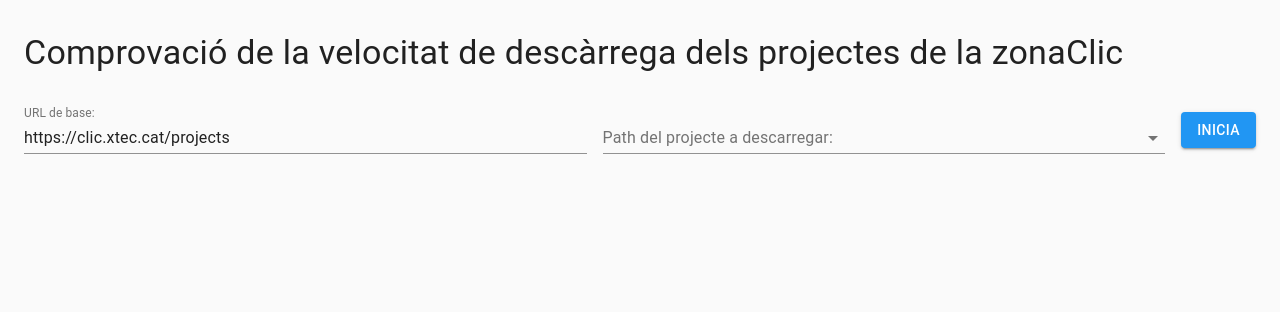
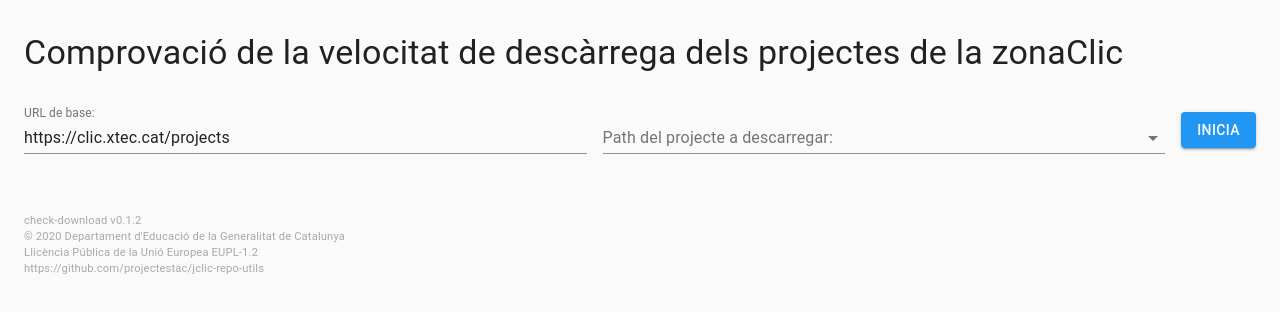
Before and after one commit to projectestac/jclic-repo-utils, a React (Create React App) app in the folder check-download/: page / in a window 1280 px wide. Shown: the top 312 px of the page. Built offline with nearby package versions, Linux system fonts and the light colour scheme.

Commit message:
:pencil: Add app info

```diff
--- a/check-download/src/App.js
+++ b/check-download/src/App.js
@@ -9,6 +9,7 @@ import CircularProgress from '@material-ui/core/CircularProgress';
 import ProjectInfo from './ProjectInfo';
 import { checkFetchResponse } from './utils';
 import projectsList from './projects.json';
+import { version } from '../package.json';
 
 export const DEFAULT_BASE = 'https://clic.xtec.cat/projects';
 
@@ -34,7 +35,11 @@ function App() {
       setProject(null);
       setLoading(true);
       const startTime = Date.now();
-      fetch(`${base}/${path}/project.json`)
+      fetch(`${base}/${path}/project.json`,
+        {
+          cache: 'no-store',
+          credentials: 'same-origin',
+        })
         .then(checkFetchResponse)
         .then(response => response.json())
         .then(prj => {
@@ -74,6 +79,14 @@ function App() {
       {project &&
         <ProjectInfo {...{ base, path, project, initialTime }} />
       }
+      <div className="credits">
+        <p>
+          check-download v{version}<br />
+          © 2020 Departament d'Educació de la Generalitat de Catalunya<br />
+          <a href="https://spdx.org/licenses/EUPL-1.2.html">Llicència Pública de la Unió Europea EUPL-1.2</a><br />
+          <a href="https://github.com/projectestac/jclic-repo-utils">https://github.com/projectestac/jclic-repo-utils</a><br />
+        </p>
+      </div>
     </Container>
   );
 }
--- a/check-download/src/ThreadInfo.js
+++ b/check-download/src/ThreadInfo.js
@@ -31,7 +31,11 @@ class ThreadInfo extends React.Component {
       const { localByteCount, localFileCount } = this.state;
       let result = false;
       try {
-        const response = await fetch(`${this.base}/${this.path}/${file}`);
+        const response = await fetch(`${this.base}/${this.path}/${file}`,
+          {
+            cache: 'no-store',
+            credentials: 'same-origin',
+          });
         checkFetchResponse(response);
         const blob = await (response.blob());
         const time = Date.now() - startTime;
--- a/check-download/src/index.css
+++ b/check-download/src/index.css
@@ -110,3 +110,15 @@
   color: red;
   font-weight: bold;
 }
+
+.credits {
+  margin-top: 2rem;
+  padding-top: 1rem;
+  font-size: .7rem;
+  color: darkgray;
+}
+
+.credits a {
+  color: inherit;
+  text-decoration: none;
+}
```
